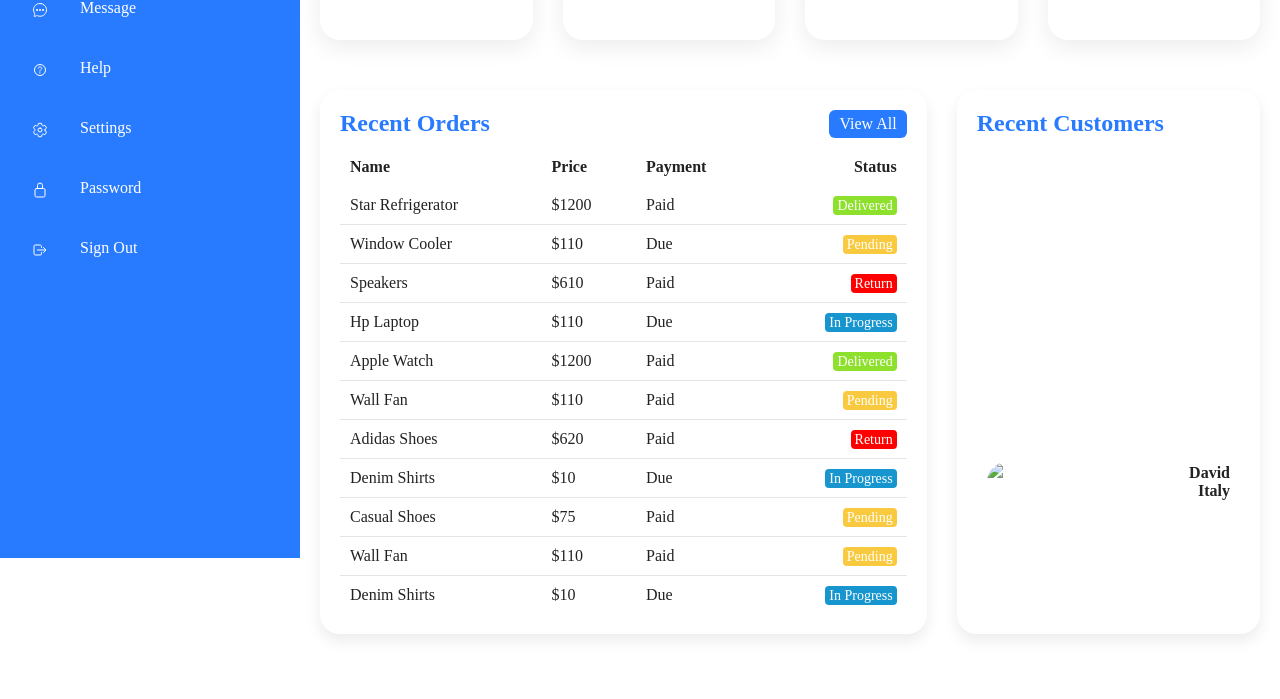
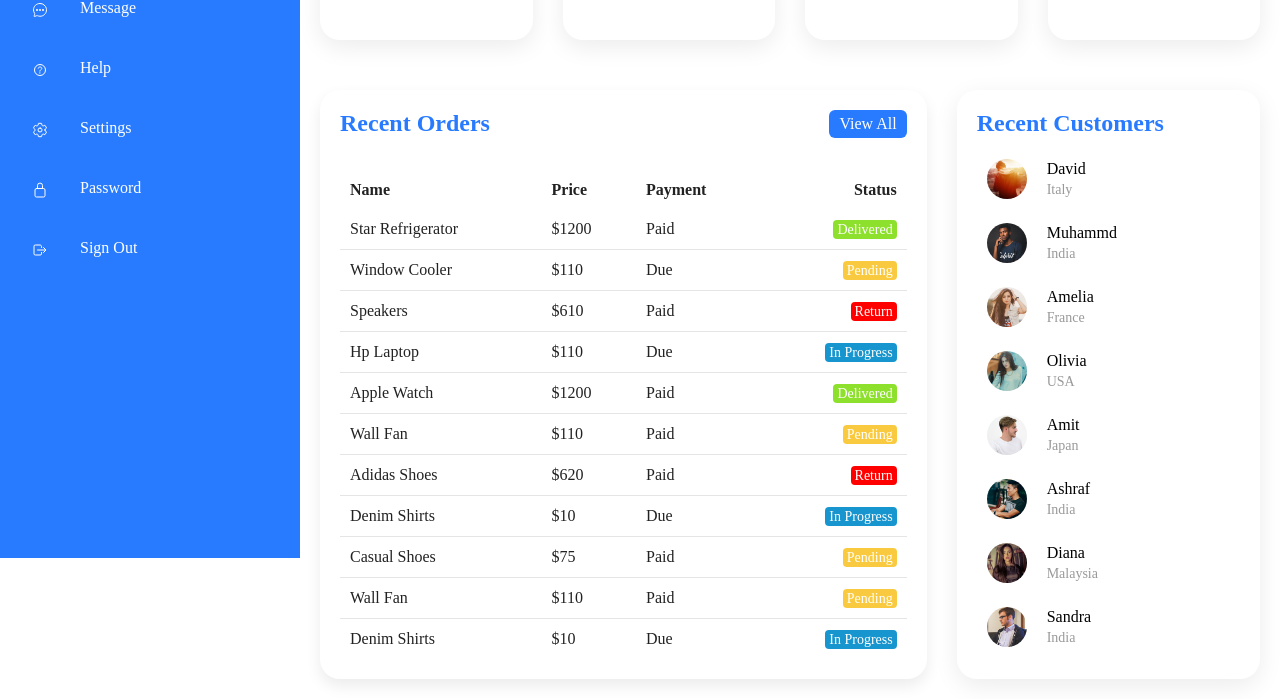
Before and after one commit to Frontier-Daily/CSS_source, a plain HTML site: page Chart/index.html in a window 1280 px wide. Shown: the part 242-941 px from the top of the page. Before the commit the page ends 896 px from the top, so only its background shows below. Drawn offline with nearby package versions, Linux system fonts and the light colour scheme.

Commit message:
추카 커밋 2 이제 거의 다됨..
본 시간부터.. 반응형 구현나옴. https://youtu.be/nUUsUAPEjFc?t=3554

```diff
--- a/Chart/index.html
+++ b/Chart/index.html
@@ -242,23 +242,113 @@
                                     <span class="status inprogress">In Progress</span>
                                 </td>
                             </tr>
-
                         </tbody>
                     </table>
                 </div>
                 <!-- New Customers -->
-                <div class="recentOrders">
+                <div class="recentCustomers">
                     <div class="cardHeader">
                         <h2>Recent Customers</h2>
                     </div>
                     <table>
                         <tr>
                             <td width="60px">
-                                <div class="imgBx"><img src="img.jpg"></div>
+                                <div class="imgBx"><img src="img1.jpg"></div>
                             </td>
                             <td>
                                 <h4>David<br>
                                     <span>Italy</span>
+                                </h4>
+                            </td>
+                        </tr>
+                        <tr>
+                            <td>
+                                <div class="imgBx">
+                                    <img src="img2.jpg">
+                                </div>
+                            </td>
+                            <td>
+                                <h4>Muhammd
+                                    <br>
+                                    <span>India</span>
+                                </h4>
+                            </td>
+                        </tr>
+                        <tr>
+                            <td>
+                                <div class="imgBx">
+                                    <img src="img3.jpg">
+                                </div>
+                            </td>
+                            <td>
+                                <h4>Amelia
+                                    <br>
+                                    <span>France</span>
+                                </h4>
+                            </td>
+                        </tr>
+                        <tr>
+                            <td>
+                                <div class="imgBx">
+                                    <img src="img4.jpg">
+                                </div>
+                            </td>
+                            <td>
+                                <h4>Olivia
+                                    <br>
+                                    <span>USA</span>
+                                </h4>
+                            </td>
+                        </tr>
+                        <tr>
+                            <td>
+                                <div class="imgBx">
+                                    <img src="img5.jpg">
+                                </div>
+                            </td>
+                            <td>
+                                <h4>Amit
+                                    <br>
+                                    <span>Japan</span>
+                                </h4>
+                            </td>
+                        </tr>
+                        <tr>
+                            <td>
+                                <div class="imgBx">
+                                    <img src="img6.jpg">
+                                </div>
+                            </td>
+                            <td>
+                                <h4>Ashraf
+                                    <br>
+                                    <span>India</span>
+                                </h4>
+                            </td>
+                        </tr>
+                        <tr>
+                            <td>
+                                <div class="imgBx">
+                                    <img src="img7.jpg">
+                                </div>
+                            </td>
+                            <td>
+                                <h4>Diana
+                                    <br>
+                                    <span>Malaysia</span>
+                                </h4>
+                            </td>
+                        </tr>
+                        <tr>
+                            <td>
+                                <div class="imgBx">
+                                    <img src="img8.jpg">
+                                </div>
+                            </td>
+                            <td>
+                                <h4>Sandra
+                                    <br>
+                                    <span>India</span>
                                 </h4>
                             </td>
                         </tr>
--- a/Chart/style.css
+++ b/Chart/style.css
@@ -382,7 +382,7 @@ body
     box-shadow: 0 7px 25px rgba(0,0,0,0.08);
     border-radius: 20px;
 }
-.recentOrders .imgBx
+.recentCustomers .imgBx
 {
     position :relative;
     width : 40px;
@@ -399,7 +399,7 @@ body
     height : 100%;
     object-fit : cover;
 }
-.recentCustomer table text-replace:hover
+.recentCustomers table tr:hover
 {
     background : var(--blue);
     color : var(--white);
@@ -408,3 +408,20 @@ body
 {
     padding : 12px 10px;
 }
+.recentCustomers table tr td h4
+{
+    font-size: 16px;
+    font-weight: 500;
+    line-height: 1.2em;
+}
+.recentCustomers table tr td h4 span
+{
+    font-size : 14px;
+    color : var(--black2);
+}
+.recentCustomers table tr:hover td h4 span
+{
+    color : var(--white);
+}
+
+/* responsive design */
```
Also changed, not shown: Chart/example01.html (added, +80 -0 lines), Chart/example02.html (added, +91 -0 lines), Chart/img1.jpg (added), Chart/img2.jpg (added), Chart/img3.jpg (added), Chart/img4.jpg (added), Chart/img5.jpg (added), Chart/img6.jpg (added), Chart/img7.jpg (added), Chart/img8.jpg (added), Chart/img9.jpg (added).
